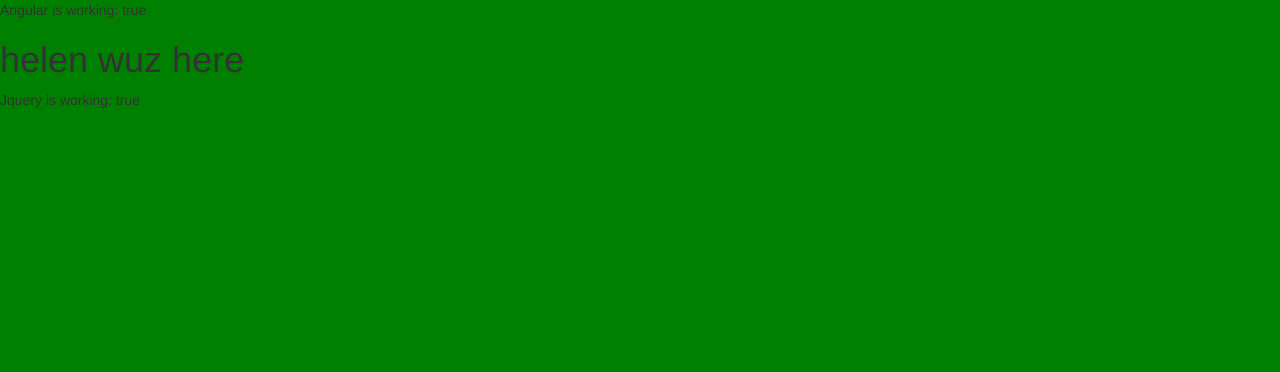
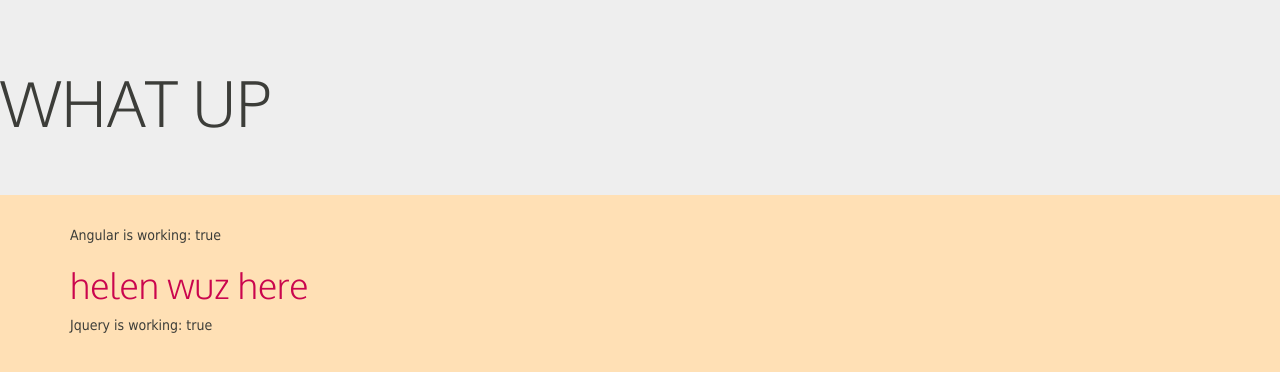
Before and after one commit to k8k/kateandmikelol, a website built with webpack: page app/index.html in a window 1280 px wide. Built offline with nearby package versions, Linux system fonts and the light colour scheme; some packages are replaced by stand-ins of ours.

Commit message:
added jumbotron for hero

```diff
--- a/app/index.html
+++ b/app/index.html
@@ -2,14 +2,24 @@
 <html>
   <head>
     <meta charset="utf-8">
-    <title></title>
+    <title>WEDSITE LOL</title>
     <link href="https://maxcdn.bootstrapcdn.com/bootstrap/3.3.6/css/bootstrap.min.css" rel="stylesheet" integrity="sha256-7s5uDGW3AHqw6xtJmNNtr+OBRJUlgkNJEo78P4b0yRw= sha512-nNo+yCHEyn0smMxSswnf/OnX6/KwJuZTlNZBjauKhTK0c+zT+q5JOCx0UFhXQ6rJR9jg6Es8gPuD2uZcYDLqSw==" crossorigin="anonymous">
+    <link href='https://fonts.googleapis.com/css?family=Oxygen:300' rel='stylesheet' type='text/css'>
     <script type="text/javascript", src="https://cdnjs.cloudflare.com/ajax/libs/jquery/3.0.0-beta1/jquery.min.js"></script>
   </head>
   <body ng-controller="mainCtl">
-    <p>Angular is working: {{1 + 1 === 2}}</p>
-    <h1>helen wuz here</h1>
-    <p>Jquery is working: {{JQ ? true : false}}</p>
+    <div class="jumbotron">
+      <h1>WHAT UP</h1>
+    </div>
+    <div class="container">
+      <div class="row">
+        <div class="col-xs-12">
+          <p>Angular is working: {{1 + 1 === 2}}</p>
+          <h1>helen wuz here</h1>
+          <p>Jquery is working: {{JQ ? true : false}}</p>
+        </div>
+      </div>
+    </div>
     <!-- MAIN SCRIPT -->
     <script src="bundle.js"></script>
   </body>
--- a/app/index.styl
+++ b/app/index.styl
@@ -1,2 +1,19 @@
+// coolors
+$fallgreen = #e3d26f
+$sangria = #ca054d
+$midnight = #3b1c32
+$pale = #ffe0b5
+$sand = #ffcf9c
+$blush = #ffc9b5
+$sublimegrey = #3c3d39
+
+$titlefont = 'Oxygen', sans-serif
+$contentfont = Tahoma, Geneva, sans-serif
+
 body
-  background-color green
+  background-color $pale
+  font-family $contentfont
+  color $sublimegrey
+  h1
+  	font-family $titlefont
+  	color $sangria
```
